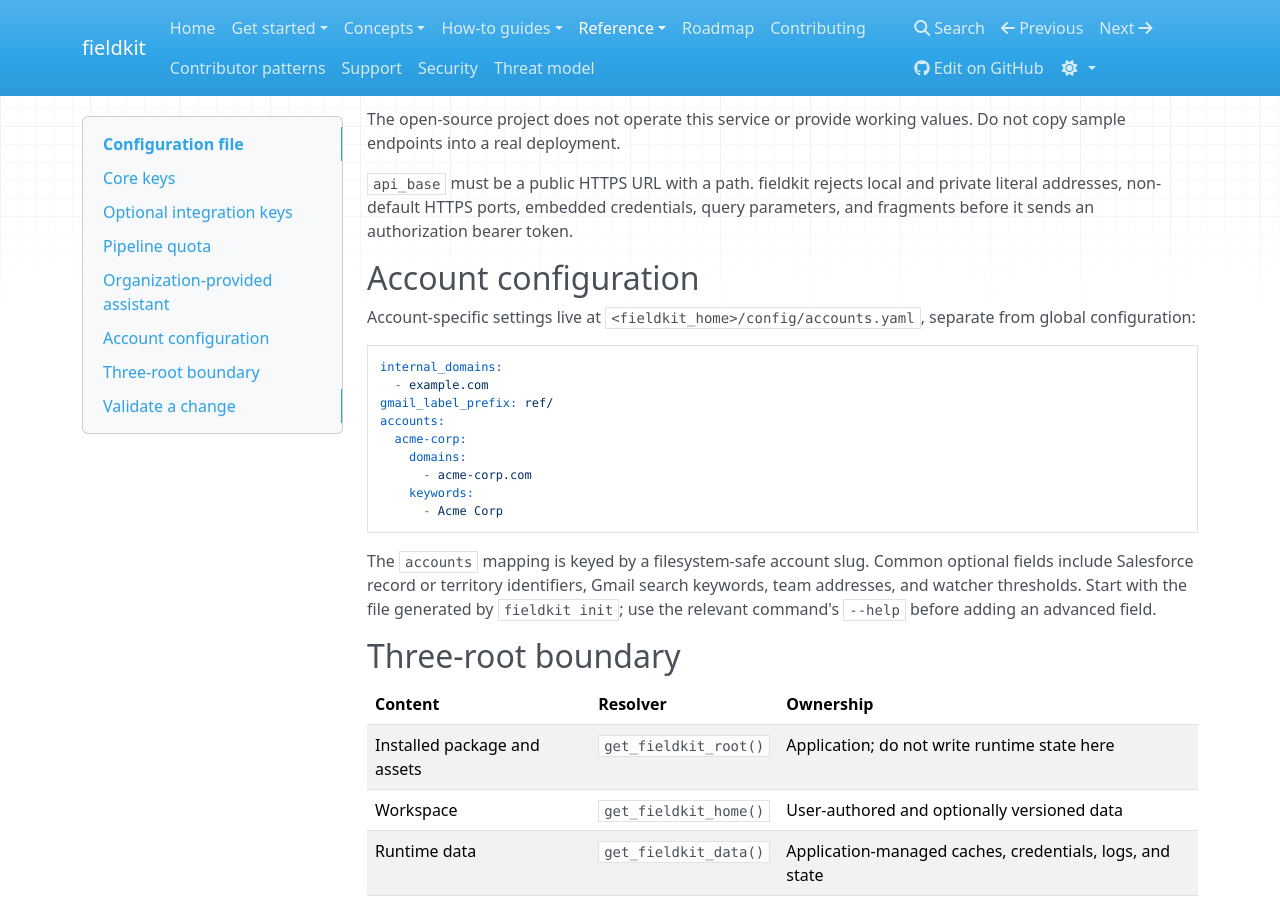
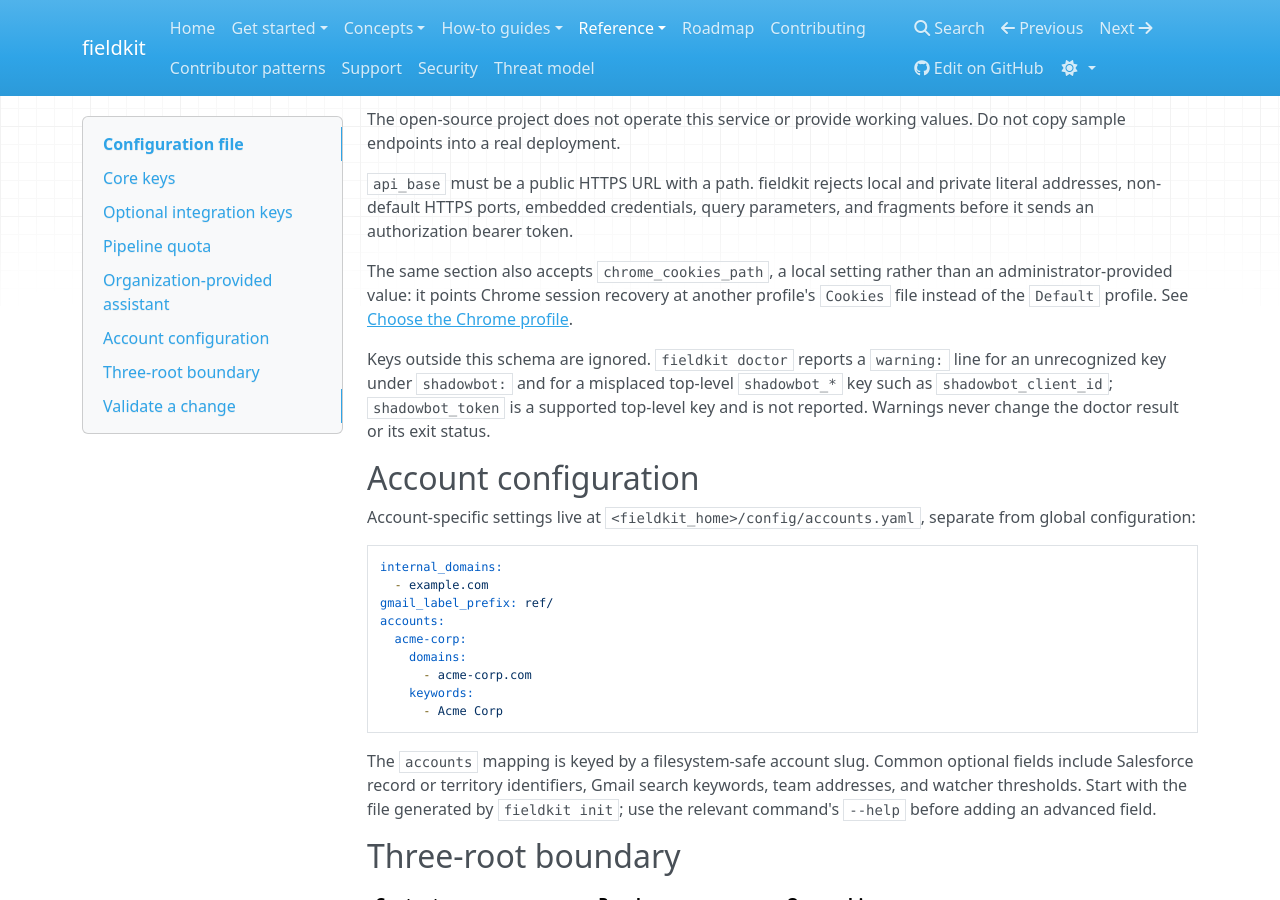
Before and after one commit to mpeter/fieldkit-cli, an MkDocs documentation site: the page built from docs/reference/config-file.md, in a window 1280 px wide and 900 px high, scrolled down 3063 px. Built offline with MkDocs 1.6.1, drawn with Linux system fonts in a browser that asks for light colours; nearby versions of some CDN libraries.

Commit message:
docs: document shadowbot config warnings and the new exit-3 cases (#110)
## Purpose

Closes the remaining documentation gaps found while auditing the
documents refreshed by #106, #107 and #108.

## Changes

- `docs/reference/config-file.md`: describe
`shadowbot.chrome_cookies_path` (a local setting, so it is described in
prose rather than added to the administrator-provided example), and
state that `fieldkit doctor` warns about unrecognized or misplaced
`shadowbot` keys, that `shadowbot_token` is a supported top-level key,
and that warnings never change the doctor result or exit status.
- `docs/reference/exit-codes.md`: add the exit-3 cases for `pursuit
create`/`pursuit rename` with a reserved name (`template`,
`gmail-intel`) and for `sf schema` when the describe response has no
eligible field.

## Verification

Each statement was checked against the code and tests on `main`:
`shadowbot_config_warnings()` reports a top-level `shadowbot_client_id`
and not `shadowbot_token`; the reserved-name refusal in both commands
exits `EXIT_DATA` before any write;
`test_cli_exits_data_error_when_no_field_is_eligible` asserts exit 3
with no record request. The link target heading exists. Documentation
contract passes; `make pr-check QUALITY_BASE=origin/main` exits 0.

## Docs / changelog

Documentation only; exempt from a changelog fragment.

## Privacy / security

No code change. Examples use no real paths or identifiers.

```diff
--- a/docs/reference/config-file.md
+++ b/docs/reference/config-file.md
@@ -107,6 +107,17 @@ Do not copy sample endpoints into a real deployment.
 private literal addresses, non-default HTTPS ports, embedded credentials, query
 parameters, and fragments before it sends an authorization bearer token.
 
+The same section also accepts `chrome_cookies_path`, a local setting rather than
+an administrator-provided value: it points Chrome session recovery at another
+profile's `Cookies` file instead of the `Default` profile. See
+[Choose the Chrome profile](../guides/shadowbot-auth.md#choose-the-chrome-profile).
+
+Keys outside this schema are ignored. `fieldkit doctor` reports a `warning:` line
+for an unrecognized key under `shadowbot:` and for a misplaced top-level
+`shadowbot_*` key such as `shadowbot_client_id`; `shadowbot_token` is a supported
+top-level key and is not reported. Warnings never change the doctor result or its
+exit status.
+
 ## Account configuration
 
 Account-specific settings live at
```
Also changed, not shown: docs/reference/exit-codes.md (+5 -0 lines).
